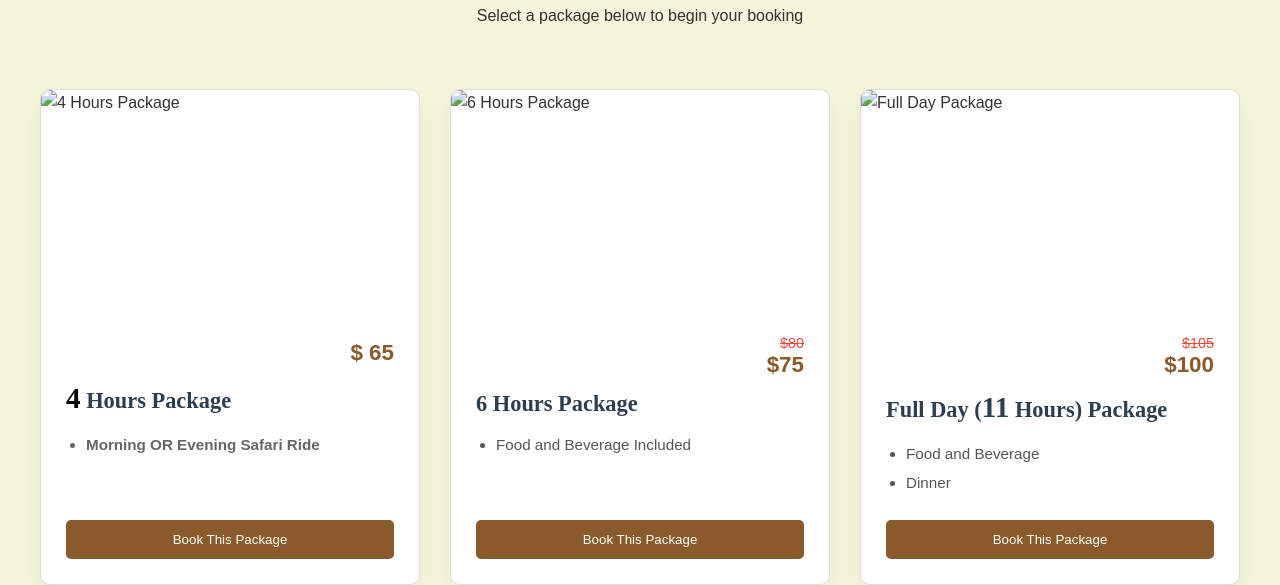
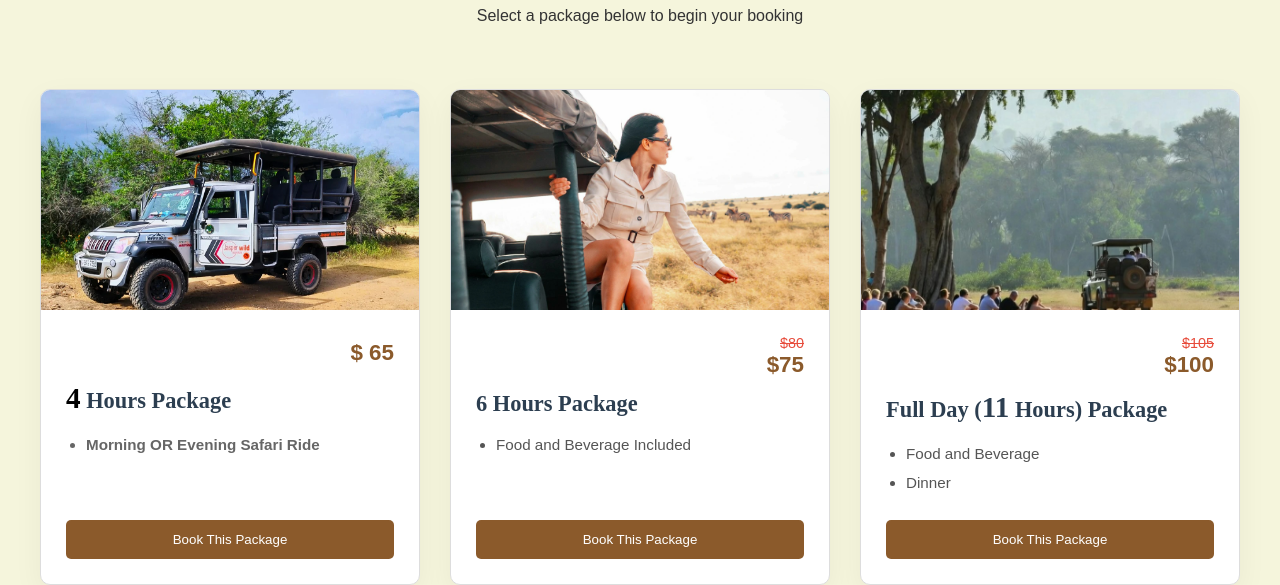
Before and after one commit to niroshands82-netizen/jasperwild-site, a plain HTML site: page booking.html in a window 1280 px wide. Shown: the part 226-811 px from the top of the page. Drawn offline with Linux system fonts and the light colour scheme.

Commit message:
Add files via upload

```diff
--- a/booking.html
+++ b/booking.html
@@ -453,7 +453,7 @@
                 <!-- Package 1 -->
                 <div class="package-card reveal-element fade-up">
                     <div class="card-img">
-                        <img src="image/savanna.webp" alt="4 Hours Package">
+                        <img src="images/savanna.webp" alt="4 Hours Package">
                     </div>
                     <div class="card-content">
                         <div class="card-meta">
@@ -475,7 +475,7 @@
                 <!-- Package 2 -->
                 <div class="package-card reveal-element fade-up" style="transition-delay: 0.1s;">
                     <div class="card-img">
-                        <img src="image/predator.webp" alt="6 Hours Package">
+                        <img src="images/predator.webp" alt="6 Hours Package">
                     </div>
                     <div class="card-content">
                         <div class="card-meta">
@@ -503,7 +503,7 @@
                 <!-- Package 3 -->
                 <div class="package-card reveal-element fade-up" style="transition-delay: 0.2s;">
                     <div class="card-img">
-                        <img src="image/river.webp" alt="Full Day Package">
+                        <img src="images/river.webp" alt="Full Day Package">
                     </div>
                     <div class="card-content">
                         <div class="card-meta">
```
